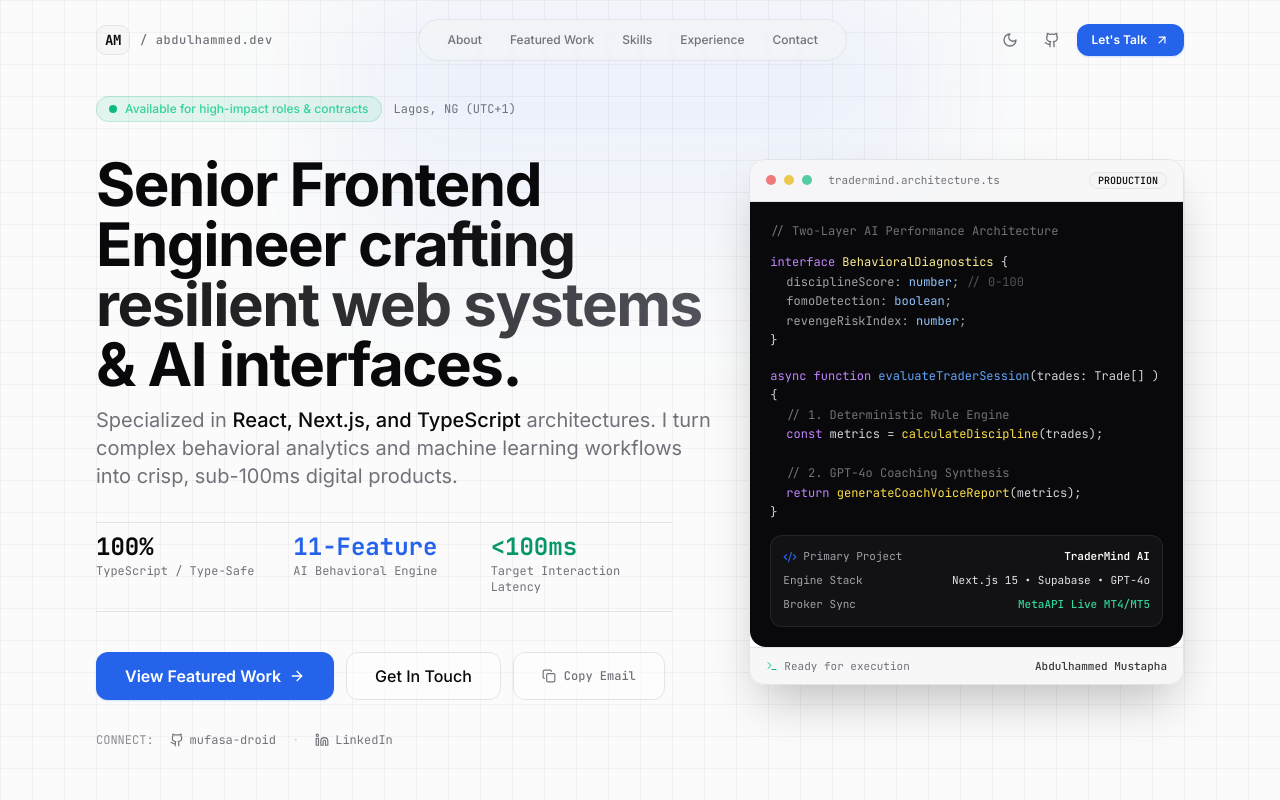
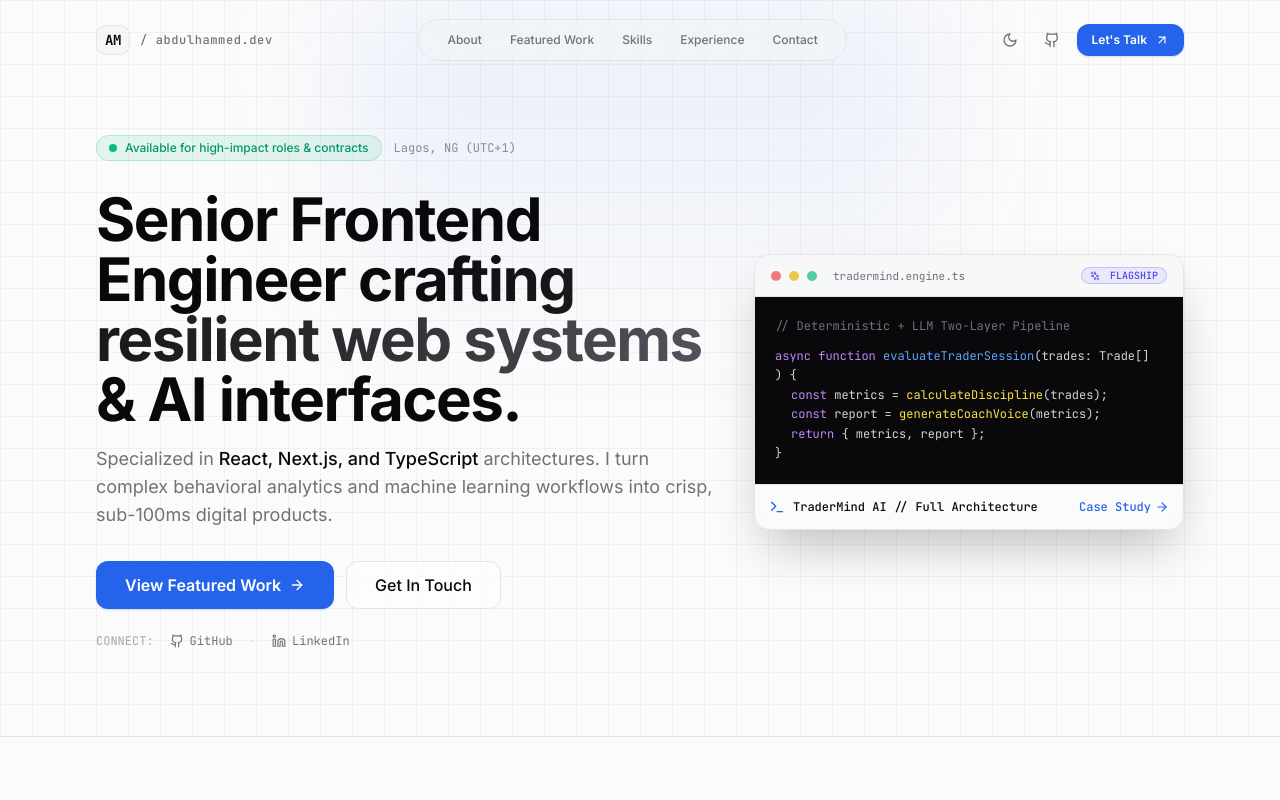
Before and after one commit to mufasa-droid/official-portfolio, a Next.js app: page / in a window 1280 px wide. Shown: the top 800 px of the page. Built offline with nearby package versions, Linux system fonts and the light colour scheme.

Commit message:
refactor(hero): streamline editorial layout, focus CTAs, and refine architecture card

```diff
--- a/components/sections/hero.tsx
+++ b/components/sections/hero.tsx
@@ -1,31 +1,23 @@
 "use client"
 
-import { useState } from "react"
 import { motion } from "framer-motion"
-import { ArrowRight, Github, Linkedin, Mail, Check, Copy, Terminal, Sparkles, Code2 } from "lucide-react"
+import Link from "next/link"
+import { ArrowRight, Github, Linkedin, Terminal, Sparkles, ExternalLink } from "lucide-react"
 import { Button } from "../ui/button"
 import { Badge } from "../ui/badge"
 import { personalInfo } from "@/lib/data"
 
 export function Hero() {
-  const [copied, setCopied] = useState(false)
-
-  const copyEmail = () => {
-    navigator.clipboard.writeText(personalInfo.email)
-    setCopied(true)
-    setTimeout(() => setCopied(false), 2000)
-  }
-
   return (
-    <section className="relative min-h-[92vh] flex items-center justify-center pt-24 pb-16 overflow-hidden bg-grid-technical">
+    <section className="relative min-h-[88vh] sm:min-h-[92vh] flex items-center justify-center pt-24 sm:pt-28 pb-16 overflow-hidden bg-grid-technical">
       {/* Subtle radial spotlight (pure CSS, no CPU animation loops) */}
       <div className="absolute top-0 left-1/2 -translate-x-1/2 w-[600px] h-[350px] bg-gradient-to-b from-blue-500/10 via-primary/5 to-transparent blur-3xl pointer-events-none" />
 
       <div className="container-custom relative z-10">
-        <div className="grid lg:grid-cols-12 gap-12 lg:gap-8 items-center">
+        <div className="grid lg:grid-cols-12 gap-12 lg:gap-10 items-center">
 
-          {/* Left Column: Editorial Headline & Introduction */}
-          <div className="lg:col-span-7 space-y-8">
+          {/* Left Column: Editorial Headline & Focus */}
+          <div className="lg:col-span-7 space-y-7">
 
             {/* Metadata Status Row */}
             <motion.div
@@ -34,7 +26,7 @@ export function Hero() {
               transition={{ duration: 0.3, ease: [0.23, 1, 0.32, 1] }}
               className="flex flex-wrap items-center gap-3"
             >
-              <div className="inline-flex items-center gap-2 px-3 py-1 rounded-full bg-emerald-500/10 border border-emerald-500/20 text-xs font-medium text-emerald-400">
+              <div className="inline-flex items-center gap-2 px-3 py-1 rounded-full bg-emerald-500/10 border border-emerald-500/20 text-xs font-medium text-emerald-600 dark:text-emerald-400">
                 <span className="relative flex h-2 w-2">
                   <span className="animate-ping absolute inline-flex h-full w-full rounded-full bg-emerald-400 opacity-75"></span>
                   <span className="relative inline-flex rounded-full h-2 w-2 bg-emerald-500"></span>
@@ -42,7 +34,7 @@ export function Hero() {
                 <span>Available for high-impact roles & contracts</span>
               </div>
 
-              <span className="text-xs font-mono text-zinc-500 hidden sm:inline-block">
+              <span className="text-xs font-mono text-muted-foreground/80 hidden sm:inline-block">
                 Lagos, NG (UTC+1)
               </span>
             </motion.div>
@@ -52,87 +44,40 @@ export function Hero() {
               initial={{ opacity: 0, y: 14 }}
               animate={{ opacity: 1, y: 0 }}
               transition={{ duration: 0.35, delay: 0.05, ease: [0.23, 1, 0.32, 1] }}
-              className="space-y-3"
+              className="space-y-4"
             >
-              <h1 className="text-4xl sm:text-5xl lg:text-6xl font-bold tracking-tight text-foreground leading-[1.1]">
+              <h1 className="text-4xl sm:text-5xl lg:text-6xl font-bold tracking-tight text-foreground leading-[1.1] [text-wrap:balance]">
                 Senior Frontend Engineer{" "}
                 <span className="heading-gradient">crafting resilient web systems</span>{" "}
                 & AI interfaces.
               </h1>
-              <p className="text-lg sm:text-xl text-muted-foreground font-normal leading-relaxed max-w-2xl">
+              <p className="text-base sm:text-lg text-muted-foreground font-normal leading-relaxed max-w-2xl [text-wrap:pretty]">
                 Specialized in <span className="text-foreground font-medium">React, Next.js, and TypeScript</span> architectures.
                 I turn complex behavioral analytics and machine learning workflows into crisp, sub-100ms digital products.
               </p>
             </motion.div>
 
-            {/* Quick Metrics Bar */}
+            {/* Action Buttons & Social Links */}
             <motion.div
               initial={{ opacity: 0, y: 14 }}
               animate={{ opacity: 1, y: 0 }}
-              transition={{ duration: 0.35, delay: 0.1, ease: [0.23, 1, 0.32, 1] }}
-              className="grid grid-cols-3 gap-4 pt-2 border-y border-border py-4 max-w-xl"
+              transition={{ duration: 0.35, delay: 0.12, ease: [0.23, 1, 0.32, 1] }}
+              className="space-y-5 pt-1"
             >
-              <div>
-                <p className="font-mono text-xl sm:text-2xl font-bold text-foreground tabular-nums">100%</p>
-                <p className="text-xs text-muted-foreground font-mono">TypeScript / Type-Safe</p>
-              </div>
-              <div>
-                <p className="font-mono text-xl sm:text-2xl font-bold text-primary tabular-nums">11-Feature</p>
-                <p className="text-xs text-muted-foreground font-mono">AI Behavioral Engine</p>
-              </div>
-              <div>
-                <p className="font-mono text-xl sm:text-2xl font-bold text-emerald-600 dark:text-emerald-400 tabular-nums">&lt;100ms</p>
-                <p className="text-xs text-muted-foreground font-mono">Target Interaction Latency</p>
-              </div>
-            </motion.div>
-
-            {/* Action Buttons */}
-            <motion.div
-              initial={{ opacity: 0, y: 14 }}
-              animate={{ opacity: 1, y: 0 }}
-              transition={{ duration: 0.35, delay: 0.15, ease: [0.23, 1, 0.32, 1] }}
-              className="flex flex-col sm:flex-row w-full sm:w-auto items-stretch sm:items-center gap-3 pt-2"
-            >
-              <Button size="lg" variant="default" href="#projects" className="w-full sm:w-auto justify-center">
+              <div className="flex flex-col sm:flex-row items-stretch sm:items-center gap-3">
+                <Button size="lg" variant="default" href="#projects" className="justify-center">
                   <span>View Featured Work</span>
                   <ArrowRight className="h-4 w-4" />
                 </Button>
 
-              <Button size="lg" variant="outline" href="#contact" className="w-full sm:w-auto justify-center">
+                <Button size="lg" variant="outline" href="#contact" className="justify-center">
                   <span>Get In Touch</span>
                 </Button>
+              </div>
 
-              <Button
-                size="lg"
-                variant="outline"
-                type="button"
-                onClick={copyEmail}
-                className="w-full sm:w-auto justify-center text-xs font-mono text-muted-foreground hover:text-foreground"
-                title="Copy email to clipboard"
-                aria-label="Copy email address"
-              >
-                {copied ? (
-                  <>
-                    <Check className="h-3.5 w-3.5 text-emerald-500" />
-                    <span className="text-emerald-500">Copied!</span>
-                  </>
-                ) : (
-                  <>
-                    <Copy className="h-3.5 w-3.5" />
-                    <span>Copy Email</span>
-                  </>
-                )}
-              </Button>
-            </motion.div>
-
-            {/* Social Proof & Links */}
-            <motion.div
-              initial={{ opacity: 0 }}
-              animate={{ opacity: 1 }}
-              transition={{ duration: 0.35, delay: 0.2 }}
-              className="flex items-center gap-4 text-xs text-muted-foreground/80 font-mono"
-            >
-              <span>CONNECT:</span>
+              {/* Verified Connect Links */}
+              <div className="flex items-center gap-4 text-xs text-muted-foreground font-mono pt-1">
+                <span className="text-muted-foreground/60">CONNECT:</span>
                 <a
                   href={personalInfo.socials.github}
                   target="_blank"
@@ -141,7 +86,7 @@ export function Hero() {
                   aria-label="GitHub Profile"
                 >
                   <Github className="h-3.5 w-3.5" />
-                <span>mufasa-droid</span>
+                  <span>GitHub</span>
                 </a>
                 <span className="text-border">•</span>
                 <a
@@ -154,10 +99,11 @@ export function Hero() {
                   <Linkedin className="h-3.5 w-3.5" />
                   <span>LinkedIn</span>
                 </a>
+              </div>
             </motion.div>
           </div>
 
-          {/* Right Column: Interactive System Architecture & Code Card */}
+          {/* Right Column: Sleek Flagship Code & Architecture Showcase */}
           <motion.div
             initial={{ opacity: 0, scale: 0.98, y: 16 }}
             animate={{ opacity: 1, scale: 1, y: 0 }}
@@ -167,91 +113,66 @@ export function Hero() {
             <div className="glass-card overflow-hidden shadow-2xl border border-border dark:border-white/[0.12]">
 
               {/* Terminal Titlebar */}
-              <div className="flex items-center justify-between px-4 py-3 border-b border-border bg-muted/70 dark:border-white/[0.08] dark:bg-black/40">
+              <div className="flex items-center justify-between px-4 py-3 border-b border-border bg-muted/60 dark:border-white/[0.08] dark:bg-black/40">
                 <div className="flex items-center gap-2">
                   <div className="w-2.5 h-2.5 rounded-full bg-red-500/70" />
                   <div className="w-2.5 h-2.5 rounded-full bg-yellow-500/70" />
                   <div className="w-2.5 h-2.5 rounded-full bg-emerald-500/70" />
                   <span className="ml-2 font-mono text-[11px] text-muted-foreground dark:text-zinc-400">
-                    tradermind.architecture.ts
+                    tradermind.engine.ts
                   </span>
                 </div>
-                <Badge variant="mono" className="text-[10px] py-0 px-2">
-                  PRODUCTION
+                <Badge variant="accent" className="text-[10px] py-0 px-2 font-mono">
+                  <Sparkles className="h-2.5 w-2.5 mr-1" />
+                  FLAGSHIP
                 </Badge>
               </div>
 
-              {/* Code / Architecture Window */}
+              {/* Code Snippet */}
               <div
                 tabIndex={0}
                 role="region"
                 aria-label="Interactive architecture code snippet"
-                className="p-5 font-mono text-xs text-zinc-300 space-y-3 bg-zinc-950 dark:bg-black/60 overflow-x-auto leading-relaxed focus-visible:outline-none focus-visible:ring-1 focus-visible:ring-primary/40 rounded-b-2xl"
+                className="p-5 font-mono text-xs text-zinc-300 space-y-2.5 bg-zinc-950 dark:bg-black/60 overflow-x-auto leading-relaxed focus-visible:outline-none focus-visible:ring-1 focus-visible:ring-primary/40"
               >
-                <div className="text-zinc-500">{"// Two-Layer AI Performance Architecture"}</div>
+                <div className="text-zinc-500">{"// Deterministic + LLM Two-Layer Pipeline"}</div>
 
                 <div>
-                  <span className="text-purple-400">interface</span>{" "}
-                  <span className="text-yellow-200">BehavioralDiagnostics</span> {"{"}
-                  <div className="pl-4 text-zinc-400">
-                    disciplineScore: <span className="text-blue-300">number</span>;{" "}
-                    <span className="text-zinc-600">{"// 0-100"}</span>
-                    <br />
-                    fomoDetection: <span className="text-blue-300">boolean</span>;
-                    <br />
-                    revengeRiskIndex: <span className="text-blue-300">number</span>;
-                  </div>
-                  {"}"}
-                </div>
-
-                <div className="pt-1">
                   <span className="text-purple-400">async function</span>{" "}
                   <span className="text-blue-400">evaluateTraderSession</span>(
                   <span className="text-zinc-300">trades</span>: Trade[]
                   ) {"{"}
                   <div className="pl-4">
-                    <span className="text-zinc-500">{"// 1. Deterministic Rule Engine"}</span>
-                    <br />
                     <span className="text-purple-400">const</span> metrics ={" "}
                     <span className="text-yellow-300">calculateDiscipline</span>(trades);
                     <br />
+                    <span className="text-purple-400">const</span> report ={" "}
+                    <span className="text-yellow-300">generateCoachVoice</span>(metrics);
                     <br />
-                    <span className="text-zinc-500">{"// 2. GPT-4o Coaching Synthesis"}</span>
-                    <br />
-                    <span className="text-purple-400">return</span>{" "}
-                    <span className="text-yellow-300">generateCoachVoiceReport</span>(metrics);
+                    <span className="text-purple-400">return</span> {"{ metrics, report }"};
                   </div>
                   {"}"}
                 </div>
-
-                {/* Status Output Box */}
-                <div className="mt-4 p-3 rounded-lg bg-white/[0.04] border border-white/[0.08] space-y-1.5 text-[11px]">
-                  <div className="flex items-center justify-between text-zinc-400">
-                    <span className="flex items-center gap-1.5">
-                      <Code2 className="h-3.5 w-3.5 text-primary" />
-                      <span>Primary Project</span>
-                    </span>
-                    <span className="text-white font-semibold">TraderMind AI</span>
-                  </div>
-                  <div className="flex items-center justify-between text-zinc-400">
-                    <span>Engine Stack</span>
-                    <span className="text-zinc-200">Next.js 15 • Supabase • GPT-4o</span>
-                  </div>
-                  <div className="flex items-center justify-between text-zinc-400">
-                    <span>Broker Sync</span>
-                    <span className="text-emerald-400 font-medium">MetaAPI Live MT4/MT5</span>
-                  </div>
-                </div>
               </div>
 
-              {/* Terminal Footer */}
-              <div className="px-4 py-2.5 bg-muted/70 dark:bg-black/40 border-t border-border dark:border-white/[0.08] flex items-center justify-between text-[11px] font-mono text-muted-foreground">
-                <span className="flex items-center gap-1.5">
-                  <Terminal className="h-3 w-3 text-emerald-500 dark:text-emerald-400" />
-                  <span>Ready for execution</span>
+              {/* Case Study Callout Bar */}
+              <Link
+                href="/projects/tradermind-ai-trading-coach"
+                className="p-3.5 bg-muted/40 hover:bg-muted border-t border-border dark:bg-black/40 dark:hover:bg-white/[0.04] flex items-center justify-between transition-colors group"
+                aria-label="Explore TraderMind AI Case Study"
+              >
+                <div className="flex items-center gap-2">
+                  <Terminal className="h-4 w-4 text-primary" />
+                  <span className="text-xs font-mono font-medium text-foreground group-hover:text-primary transition-colors">
+                    TraderMind AI // Full Architecture
                   </span>
-                <span className="text-foreground/80 font-medium">Abdulhammed Mustapha</span>
                 </div>
+                <div className="flex items-center gap-1 text-xs font-mono text-primary font-medium">
+                  <span>Case Study</span>
+                  <ArrowRight className="h-3.5 w-3.5 group-hover:translate-x-0.5 transition-transform" />
+                </div>
+              </Link>
+
             </div>
           </motion.div>
 
```
Lines whose indentation alone changed are shown as unchanged.
